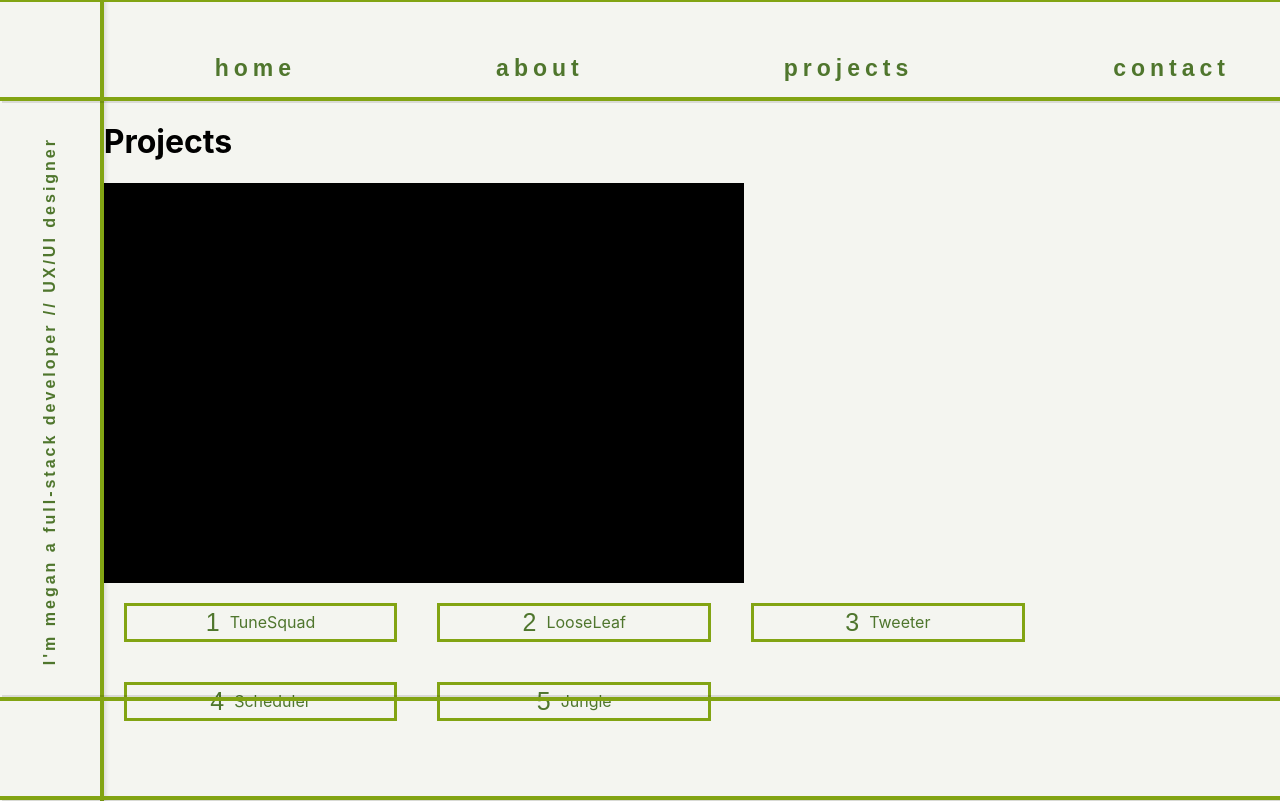
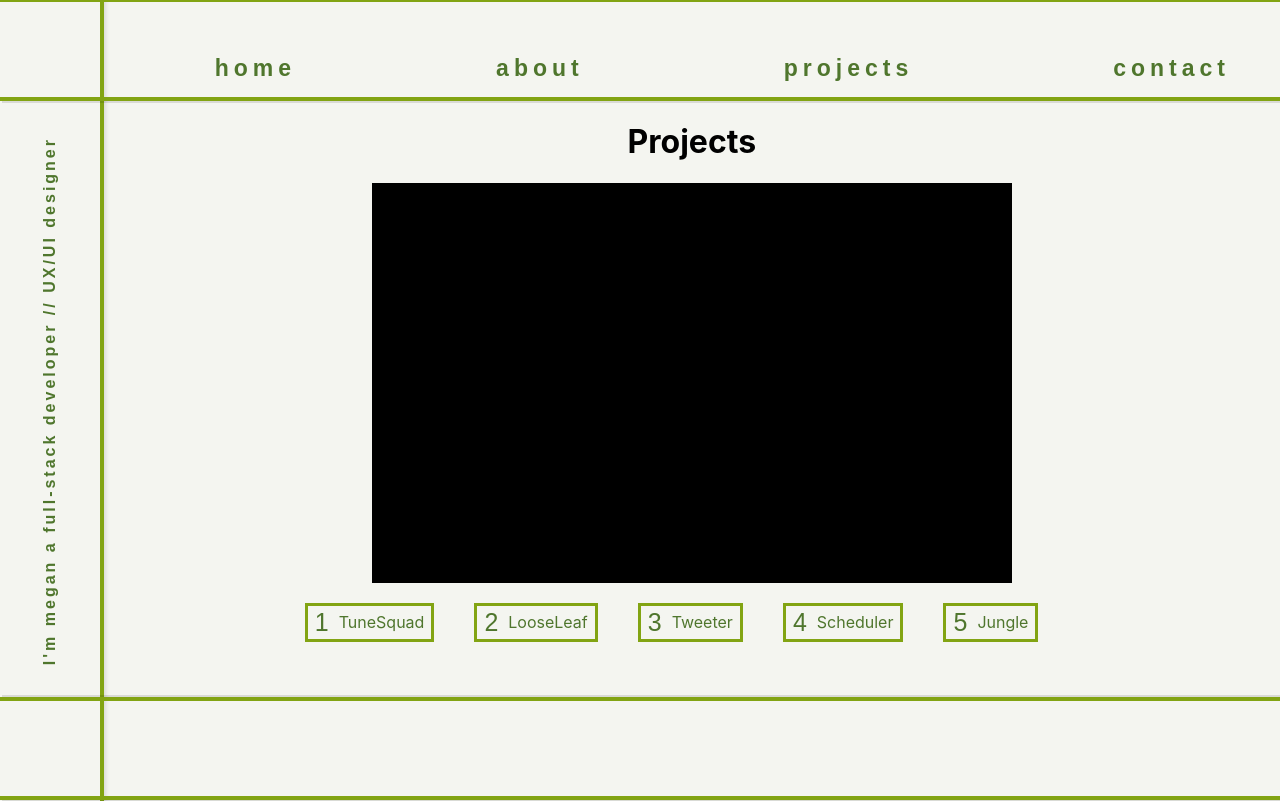
Before and after one commit to megsmcbride/portfolio-2.0, a React (Create React App) app: page /projects in a window 1280 px wide. Built offline with nearby package versions, Linux system fonts and the light colour scheme.

Commit message:
Stylize layout of project page

```diff
--- a/src/App.css
+++ b/src/App.css
@@ -116,6 +116,7 @@ body {
 .projects-layout {
   display: flex;
   flex-direction: column;
+  align-items: center;
 }
 
 .projects-button-container {
@@ -129,7 +130,7 @@ body {
   background-color: black;
 }
 
-@media (min-width: 600px) {
+@media (m-width: 600px) {
   .projects-button-container {
     grid-template-columns: repeat(2, 1fr);
   }
@@ -137,7 +138,7 @@ body {
 
 @media (min-width: 900px) {
   .projects-button-container {
-    grid-template-columns: repeat(3, 1fr);
+    grid-template-columns: repeat(6, 1fr);
   }
 }
 
@@ -190,6 +191,7 @@ body {
   display: flex;
   flex-direction: column;
   justify-items: center;
+  align-items: center;
 }
 
 /* home */
```
